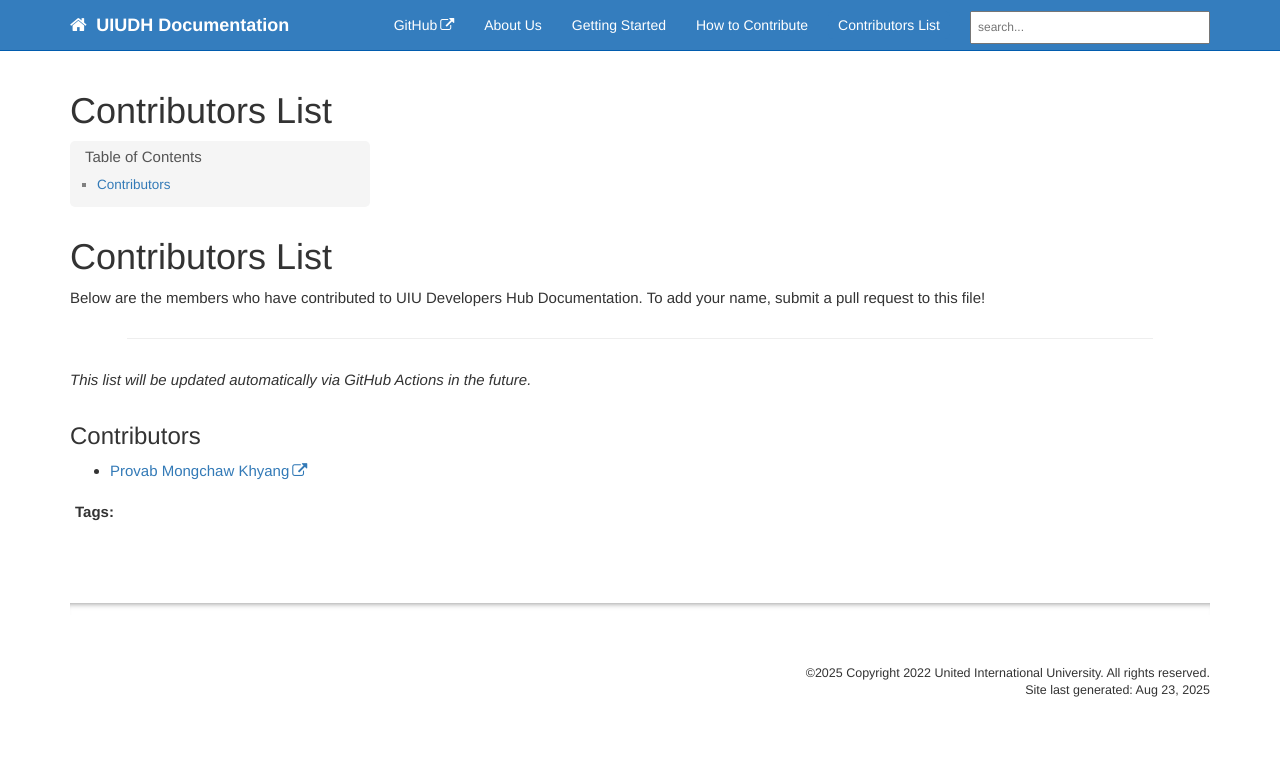
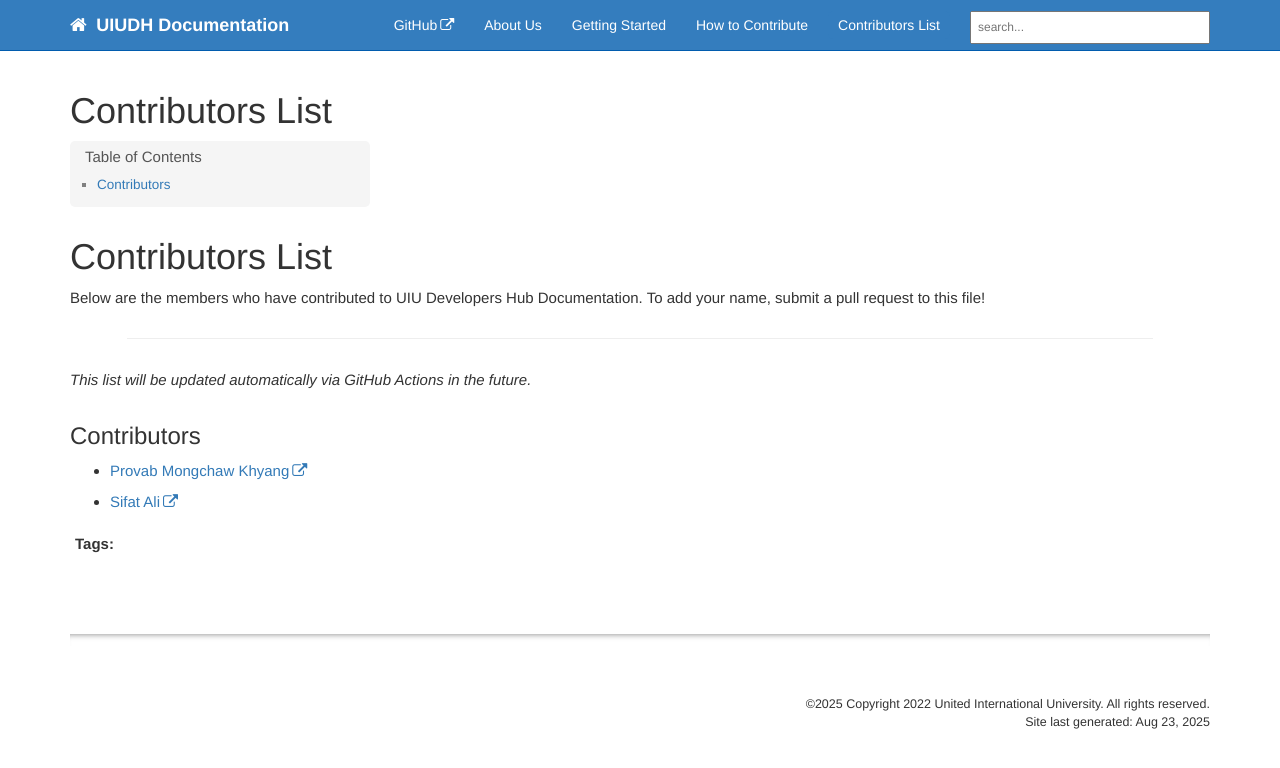
Before and after one commit to UIU-Developers-Hub/UIUDH.github.io, a Jekyll site: the page built from contributorsList.md, in a window 1280 px wide. Shown: the top 768 px of the page. Built offline with Jekyll 4.4.1, drawn with Linux system fonts in a browser that asks for light colours; comment, search, counter and statistics services are not loaded.

Commit message:
Add Sifat Ali to contributors list

```diff
--- a/contributorsList.md
+++ b/contributorsList.md
@@ -18,4 +18,5 @@ Below are the members who have contributed to UIU Developers Hub Documentation.
 ## Contributors
 
 * [Provab Mongchaw Khyang](https://github.com/notMONGCHAW)
+* [Sifat Ali](https://github.com/SifatAli008)
 <!-- Add your name below this line -->
```
